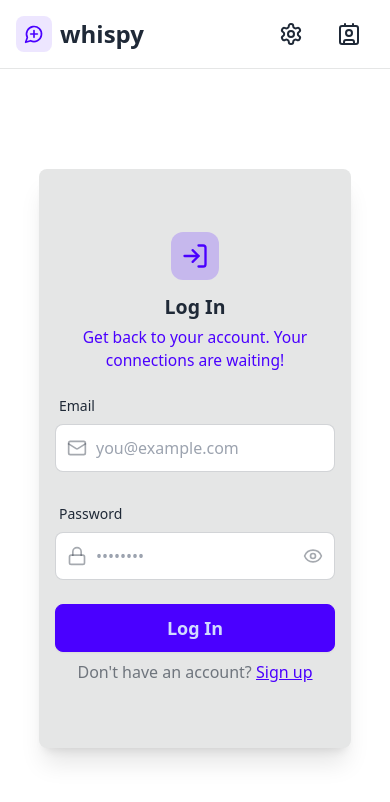
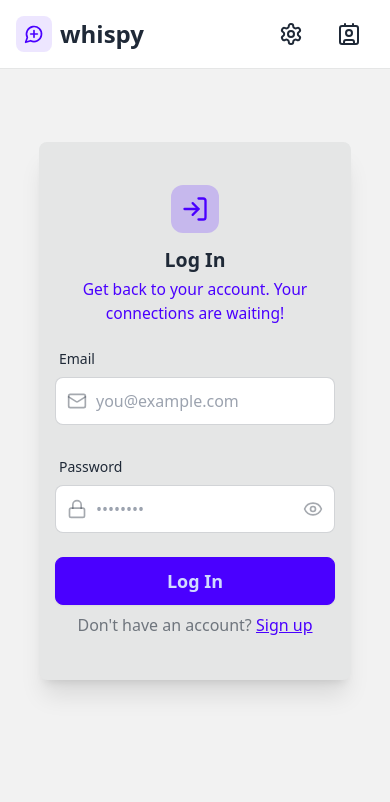
Before and after one commit to chandradiproy/whispy, a React (Vite) app in the folder frontend/: page /login in a window 390 px wide. Shown: the top 802 px of the page. Built offline with nearby package versions, Linux system fonts and the light colour scheme; no server answers.

Commit message:
home, login, profile page layout changes

```diff
--- a/frontend/src/App.jsx
+++ b/frontend/src/App.jsx
@@ -27,7 +27,9 @@ const App = () => {
     );
   }
   return (
-    <div data-theme={theme}>
+    <div data-theme={theme}
+      className="min-h-screen w-screen bg-base-200 overflow-hidden flex flex-col items-center justify-center"
+    >
       <Navbar />
       <Routes>
         <Route
--- a/frontend/src/components/ChatContainer.jsx
+++ b/frontend/src/components/ChatContainer.jsx
@@ -134,14 +134,8 @@ const ChatContainer = () => {
   // }, [socket, authUser, messages]);
 
 
-  // useEffect(() => {
-  //   if (messageEndRef.current) {
-  //     messageEndRef.current.scrollIntoView({ behavior: "smooth" });
-  //   }
-  // });
-
-  useEffect(() => {
-    const isSmallScreen = window.matchMedia("(max-width: 768px)").matches;
+ useEffect(() => {
+    // const isSmallScreen = window.matchMedia("(max-width: 768px)").matches;
     if (messageEndRef.current ) {
       messageEndRef.current.scrollIntoView({ behavior: "smooth", block: "nearest" });
     }
@@ -176,7 +170,7 @@ const ChatContainer = () => {
     );
 
   return (
-    <div className="flex-1 flex flex-col overflow-auto">
+    <div className="flex-1  flex flex-col overflow-auto">
       <ChatHeader />
       <div className="flex-1 overflow-y-auto p-4 space-y-4">
         {messages.map((message, index) => (
--- a/frontend/src/components/Navbar.jsx
+++ b/frontend/src/components/Navbar.jsx
@@ -9,7 +9,7 @@ const Navbar = () => {
   return (
     <header
       className="w-screen bg-base-100
-      border-base-300 border-b backdrop-blur-sm h-15 sticky top-0  z-40"
+      border-base-300 border-b backdrop-blur-sm  h-15 sticky top-0  z-40"
     >
       <nav className="h-full w-full flex items-center justify-between p-4">
         <Link to={"/"} className={"flex items-center gap-2"}>
--- a/frontend/src/pages/HomePage.jsx
+++ b/frontend/src/pages/HomePage.jsx
@@ -7,10 +7,10 @@ import ChatContainer from '../components/ChatContainer.jsx';
 const HomePage = () => {
   const {selectedUser} = useChatStore();
   return (
-    <div className='min-h-screen bg-base-200'>
-      <div className='flex items-center  justify-center pt-2 px-4 h-screen '>
-        <div className='bg-base-100 rounded shadow-xl w-full max-w-6xl h-[calc(100vh-10rem)]'>
-          <div className='flex h-full rounded-lg overflow-hidden'>
+    <div className='min-h-screen bg-base-200 pt-2 bg-red-800 w-screen'>
+      <div className='flex items-center  justify-center pt-2 px-2 h-full w-full'>
+        <div className='bg-base-100 rounded shadow-xl w-full max-w-4xl h-[calc(100vh-10rem)]'>
+          <div className='flex h-full w-full rounded-lg overflow-hidden'>
             <Sidebar/>
             {!selectedUser ? <NoChatSelected/> : <ChatContainer/>}
           </div>
--- a/frontend/src/pages/LoginPage.jsx
+++ b/frontend/src/pages/LoginPage.jsx
@@ -46,8 +46,8 @@ const SignUpPage = () => {
     }
   };
   return (
-    <div className="flex  justify-center min-h-screen  sm:pt-5 pt-1">
-      <main className="h-[80vh] grid lg:grid-cols-2  w-[80vw] ">
+    <div className="flex justify-center min-h-screen   w-[80vw] pt-5">
+      <main className="sm:h-[80vh] h-[70vh] grid lg:grid-cols-2 ">
         {/* Left Section Start */}
 
         <aside className="min-w-full h-full flex flex-col justify-center gap-y-7 items-center rounded-lg">
@@ -60,7 +60,7 @@ const SignUpPage = () => {
         {/* Left Section Ends */}
 
         {/* Right Section Starts */}
-        <section className="bg-base-300 flex items-center shadow-xl justify-center rounded-lg  ">
+        <section className="bg-base-300 flex  items-center shadow-xl justify-center rounded-lg  ">
           <div className="w-full p-4 flex flex-col gap-y-4">
             <div className="flex flex-col items-center gap-1 group">
               <div
--- a/frontend/src/pages/ProfilePage.jsx
+++ b/frontend/src/pages/ProfilePage.jsx
@@ -22,9 +22,9 @@ const ProfilePage = () => {
   };
 
   return (
-    <div className="min-h-screen   pt-16 flex">
-      <div className="max-w-2xl mx-auto p-4 py-8 ">
-        <div className="bg-base-300/60  rounded-xl p-6 shadow-lg space-y-8 sm:w-[27rem] w-full">
+    <div className="min-h-screen   flex">
+      <div className="max-w-2xl mx-auto   p-4 py-8 ">
+        <div className="bg-base-300/60   rounded-xl p-6 shadow-lg space-y-8 sm:w-[27rem] w-full">
           <div className="text-center">
             <h1 className="text-2xl font-semibold ">Profile</h1>
             <p className="mt-2">Your profile information</p>
```
